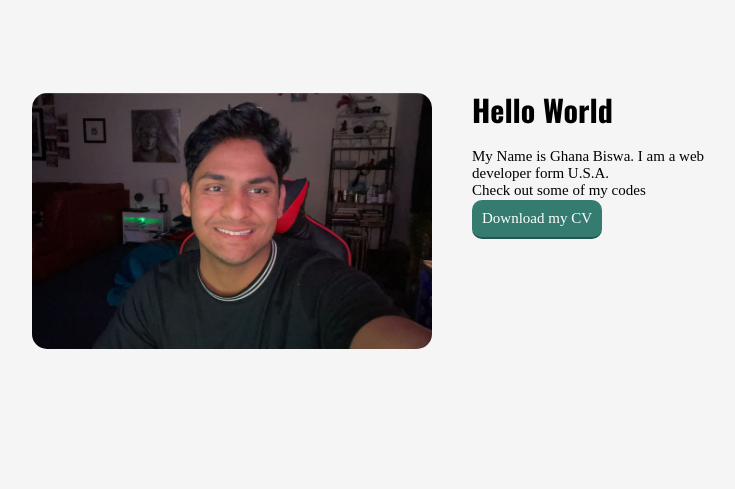
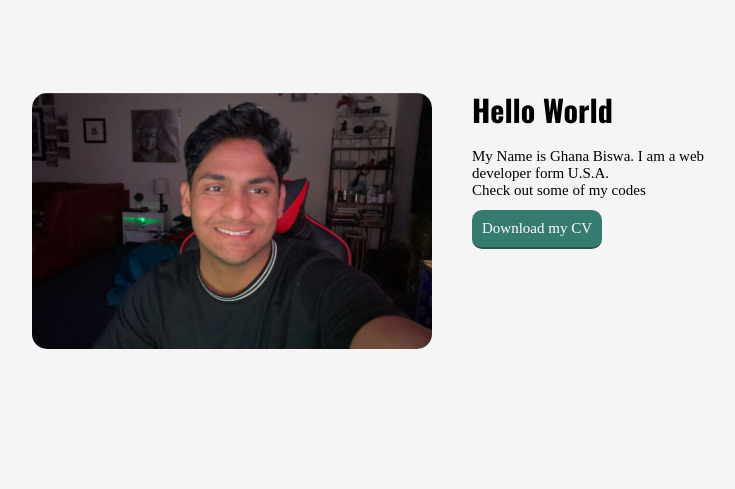
Before and after one commit to Abishake-5/Portfolio_Webpage, a web app: file index.html in a window 1280 px wide. Shown: the part 155-644 px from the top of the page, without its empty margins (224-959 px from the left). Run offline with its HTML, style and script files only (its server is not run), Linux system fonts and the light colour scheme.

Commit message:
padding added to the CV download btn in my index page

```diff
--- a/CSS/style.production.css
+++ b/CSS/style.production.css
@@ -73,7 +73,9 @@ color: blue;
 .profile{
   max-width: 700px;
   margin: 13% 20%;
-
+}
+.profile .button{
+  margin-top: 10px;
 }
 .page-header {
   display: -webkit-box;
```
